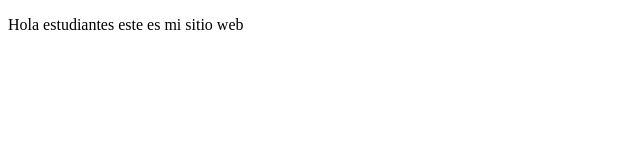
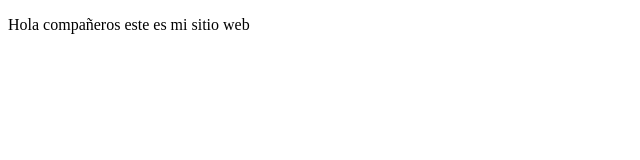
Before and after one commit to giovaec/proyectoDemoCursoPrework, a plain HTML site: page index.html in a window 1280 px wide. Shown: the full height of the page, 0-640 px from the left. Drawn offline with Linux system fonts and the light colour scheme.

```diff
--- a/index.html
+++ b/index.html
@@ -9,6 +9,6 @@
 <body>
 </body>
 <p>
-    Hola estudiantes este es mi sitio web
+    Hola compañeros este es mi sitio web
 </p>
 </html>
```
